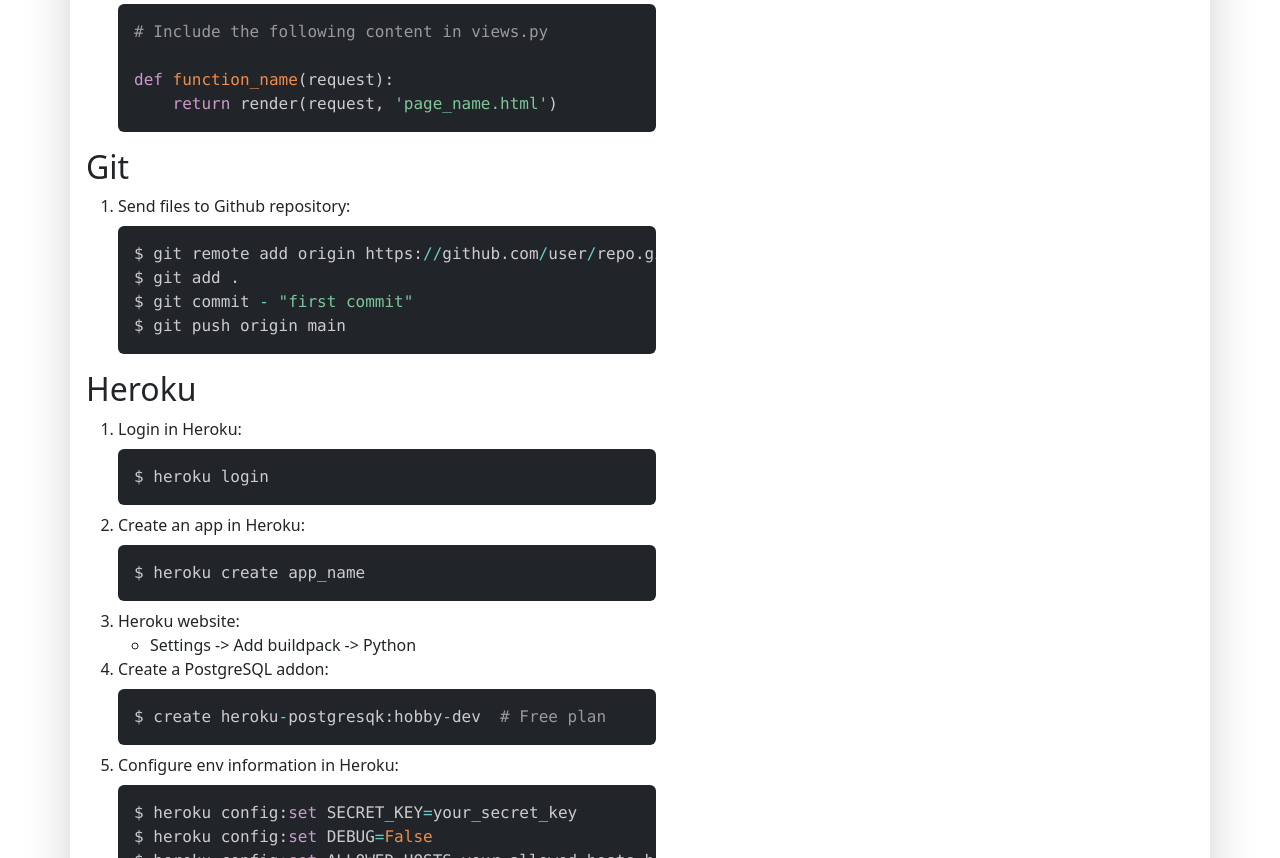
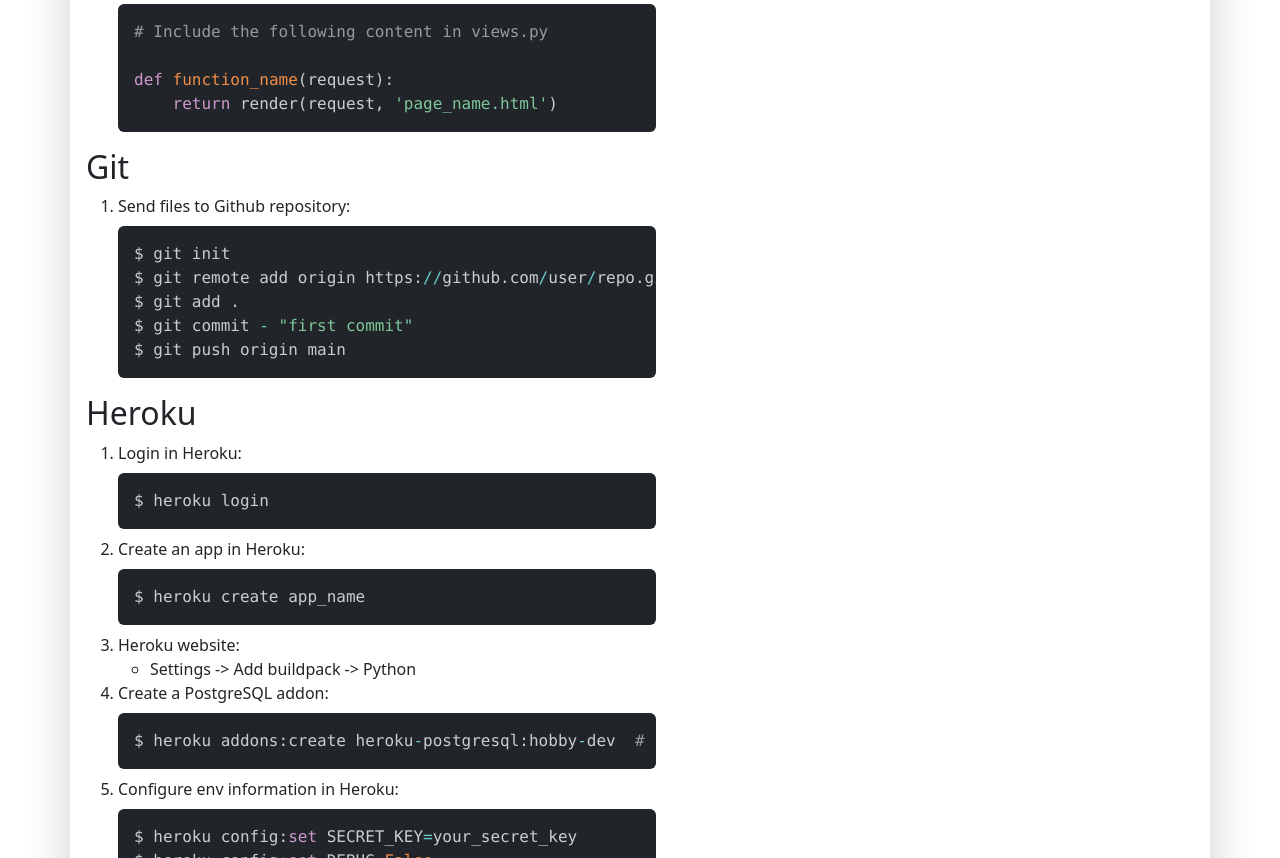
Before and after one commit to DevPitta/django-definitive-guide, a Django app: page / in a window 1280 px wide. Shown: the part 5642-6500 px from the top of the page. Run offline with Django 4.2, Linux system fonts and the light colour scheme; some libraries are stand-ins or nearby versions.

Commit message:
Hot fix heroku config

```diff
--- a/templates/guide/index.html
+++ b/templates/guide/index.html
@@ -405,6 +405,7 @@
                                 <div>
                                     <pre class="col-md-6 bg-dark rounded">
                                         <code id="code" class="language-python">
+                                            $ git init
                                             $ git remote add origin https://github.com/user/repo.git
                                             $ git add .
                                             $ git commit - "first commit"
@@ -439,7 +440,7 @@
                                 <div>
                                     <pre class="col-md-6 bg-dark rounded">
                                         <code id="code" class="language-python">
-                                            $ create heroku-postgresqk:hobby-dev  # Free plan
+                                            $ heroku addons:create heroku-postgresql:hobby-dev  # Free plan
                                         </code>
                                     </pre>
                                 </div>
```
